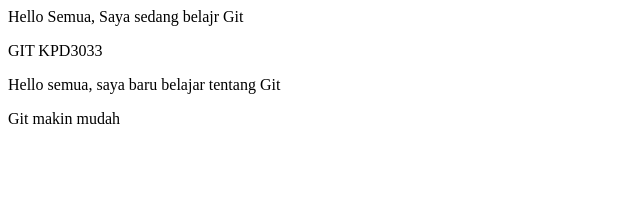
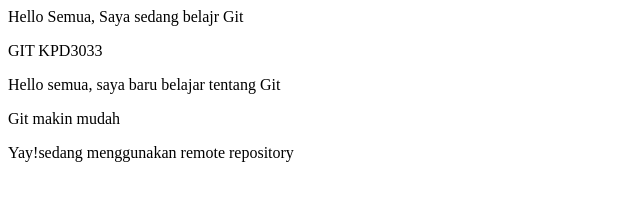
Before and after one commit to Izra-07/project01-html, a plain HTML site: page index.html in a window 1280 px wide. Shown: the whole page, without its empty margins (0-640 px from the left). Drawn offline with Linux system fonts and the light colour scheme.

Commit message:
mengubah tajuk dan teks pada body

```diff
--- a/index.html
+++ b/index.html
@@ -1,11 +1,13 @@
 <html>
     <head>
         <title>Belajar Git - Projek 01</title>
+        <title>Belajr Git: Remote Repository</title>
     </head>
     <body>
         <p>Hello Semua, Saya sedang belajr Git</p>
         <p>GIT KPD3033</p>
         <p>Hello semua, saya baru belajar tentang Git</p>
         <p>Git makin mudah</p>
+    <p>Yay!sedang menggunakan remote repository</p>
     </body>
 </html>
```
